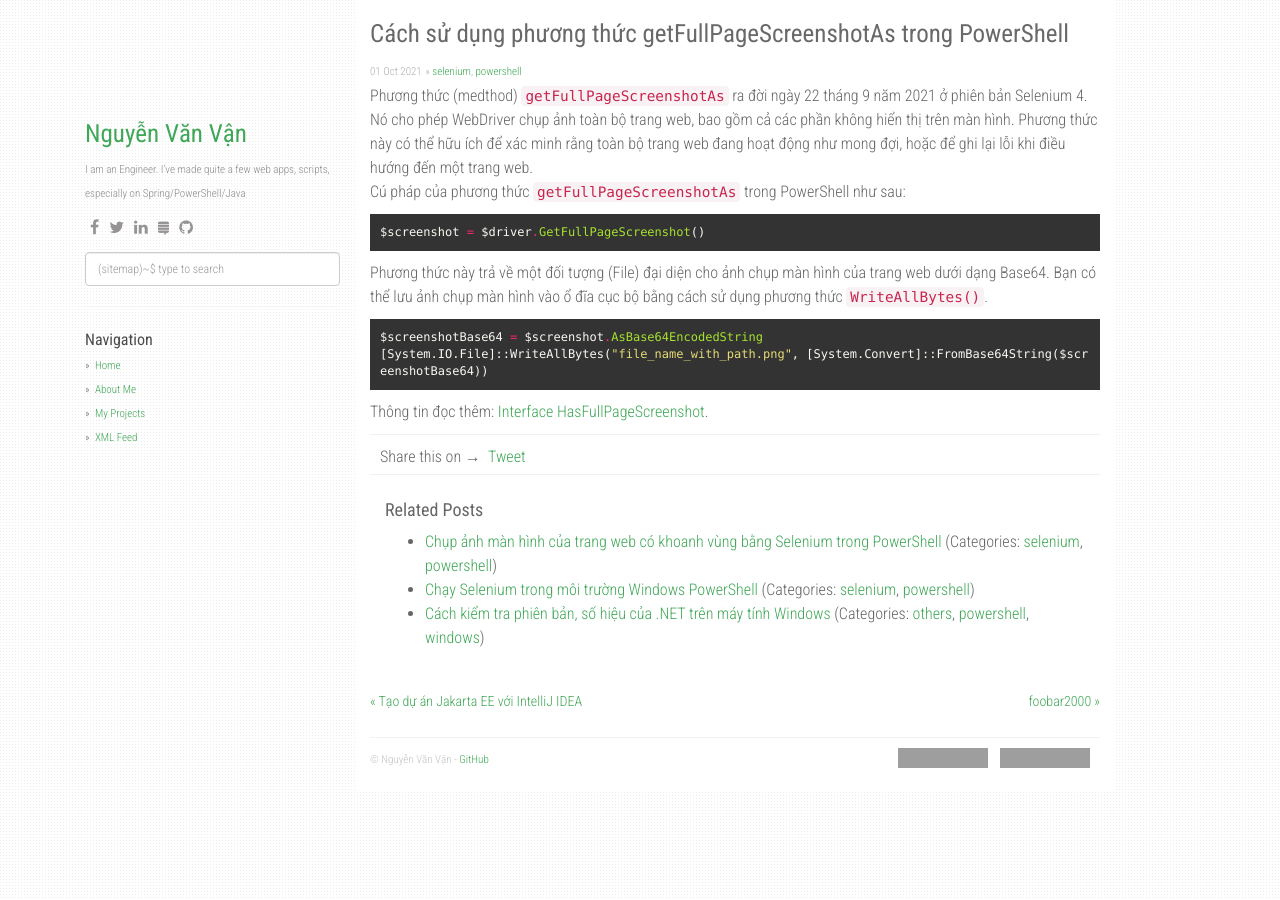
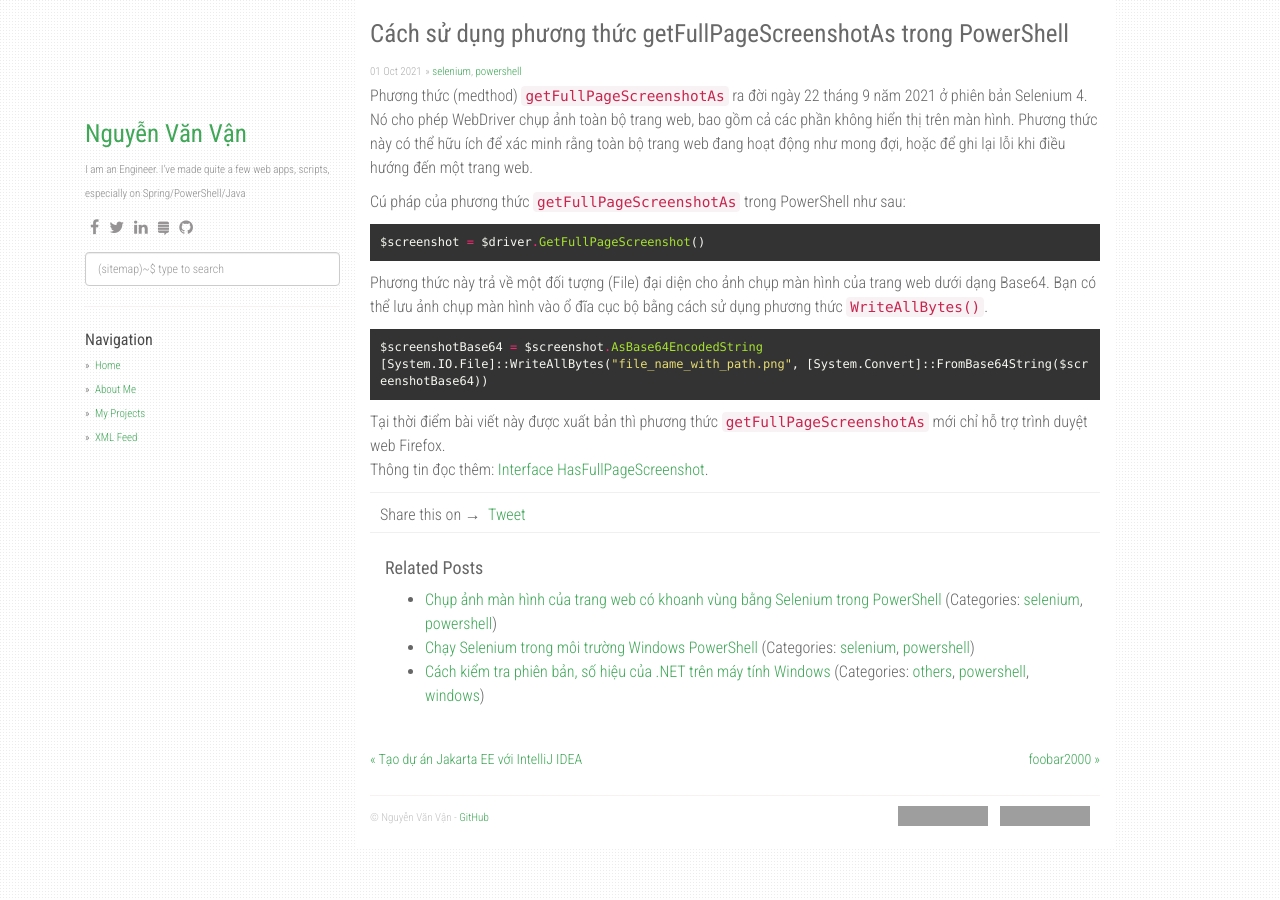
Before and after one commit to vegetaz/vegetaz.github.io, a Jekyll site: the page built from _posts/2021/10/2021-10-01-How-to-use-getFullPageScreenshotAs-in-PowerShell.markdown, in a window 1280 px wide. Built offline with Jekyll 4.4.1, drawn with Linux system fonts in a browser that asks for light colours; nearby versions of some CDN libraries; comment, search, counter and statistics services are not loaded; grey boxes are pictures that could not be loaded.

Commit message:
getFullPageScreenshotAs

````diff
--- a/_posts/2021/10/2021-10-01-How-to-use-getFullPageScreenshotAs-in-PowerShell.markdown
+++ b/_posts/2021/10/2021-10-01-How-to-use-getFullPageScreenshotAs-in-PowerShell.markdown
@@ -6,13 +6,17 @@ categories: [selenium, powershell]
 ---
 
 Phương thức (medthod) `getFullPageScreenshotAs` ra đời ngày 22 tháng 9 năm 2021 ở phiên bản Selenium 4. Nó cho phép WebDriver chụp ảnh toàn bộ trang web, bao gồm cả các phần không hiển thị trên màn hình. Phương thức này có thể hữu ích để xác minh rằng toàn bộ trang web đang hoạt động như mong đợi, hoặc để ghi lại lỗi khi điều hướng đến một trang web.
+
 Cú pháp của phương thức `getFullPageScreenshotAs` trong PowerShell như sau:
 ```powershell
 $screenshot = $driver.GetFullPageScreenshot()
 ```
+
 Phương thức này trả về một đối tượng (File) đại diện cho ảnh chụp màn hình của trang web dưới dạng Base64. Bạn có thể lưu ảnh chụp màn hình vào ổ đĩa cục bộ bằng cách sử dụng phương thức `WriteAllBytes()`.
 ```powershell
 $screenshotBase64 = $screenshot.AsBase64EncodedString
 [System.IO.File]::WriteAllBytes("file_name_with_path.png", [System.Convert]::FromBase64String($screenshotBase64))
 ```
+
+Tại thời điểm bài viết này được xuất bản thì phương thức `getFullPageScreenshotAs` mới chỉ hỗ trợ trình duyệt web Firefox.
 Thông tin đọc thêm: [Interface HasFullPageScreenshot](https://www.selenium.dev/selenium/docs/api/java/org/openqa/selenium/firefox/HasFullPageScreenshot.html#getFullPageScreenshotAs(org.openqa.selenium.OutputType)).
````
